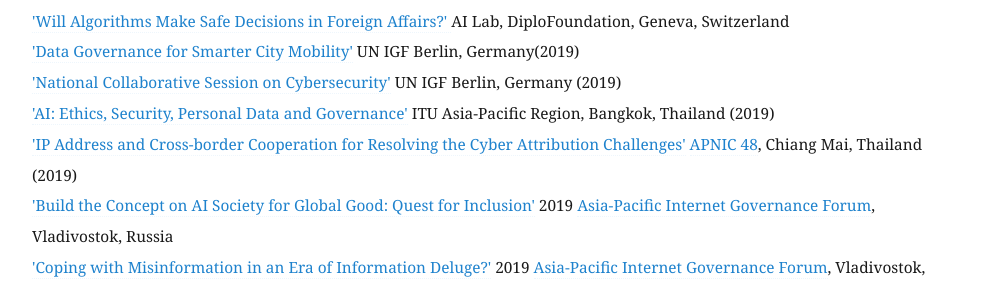
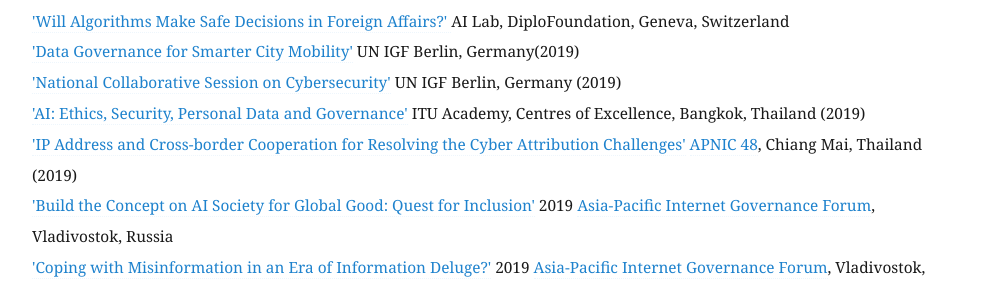
Before and after one commit to eunchangchoi/eunchangchoi.github.io, a Jekyll site: the page built from index.md, in a window 1280 px wide and 900 px high, scrolled down 2384 px. Shown: the part 157-447 px from the top of the window, without its empty margins (68-1061 px from the left). Built offline with Jekyll 4.4.1, drawn with Linux system fonts in a browser that asks for light colours.

Commit message:
Update index.md

```diff
--- a/index.md
+++ b/index.md
@@ -42,7 +42,7 @@
 <a href="https://www.diplomacy.edu/blog/will-algorithms-make-safe-decisions-foreign-affairs">'Will Algorithms Make Safe Decisions in Foreign Affairs?' </a> AI Lab, DiploFoundation, Geneva, Switzerland <br>
 <a href= "https://www.intgovforum.org/multilingual/content/igf-2019-ws-182-data-governance-for-smarter-city-mobility">'Data Governance for Smarter City Mobility'</a> UN IGF Berlin, Germany(2019)<br>
 <a href="https://www.youtube.com/watch?v=nsZJaB3fx0E&feature=youtu.be&t=1689">'National Collaborative Session on Cybersecurity'</a> UN IGF Berlin, Germany (2019) <br>
-<a href="https://www.itu.int/en/ITU-D/Regional-Presence/AsiaPacific/Pages/Events/2019/Artificial-Intelligence-Overview-and-Applications.aspx"> 'AI: Ethics, Security, Personal Data and Governance'</a> ITU Asia-Pacific Region, Bangkok, Thailand (2019)<br>
+<a href="https://www.itu.int/en/ITU-D/Regional-Presence/AsiaPacific/Pages/Events/2019/Artificial-Intelligence-Overview-and-Applications.aspx"> 'AI: Ethics, Security, Personal Data and Governance'</a> ITU Academy, Centres of Excellence, Bangkok, Thailand (2019)<br>
 <a href="https://youtu.be/uRsC_ypHGCg?t=1348">'IP Address and Cross-border Cooperation for Resolving the Cyber Attribution Challenges'</a> <a href="https://conference.apnic.net/48/program/schedule/#/day/6/cooperation-sig"> APNIC 48</a>, Chiang Mai, Thailand (2019) <br>
 <a href="https://www.ftp.asia/index.php/s/tLZWIWMG1Qp7oA0">'Build the Concept on AI Society for Global Good: Quest for Inclusion'</a> 2019 <a href="https://2019.aprigf.asia/prog"> Asia-Pacific Internet Governance Forum</a>, Vladivostok, Russia <br>
 <a href="https://www.ftp.asia/index.php/s/HGkuD3YVUBssKrP">'Coping with Misinformation in an Era of Information Deluge?'</a> 2019 <a href="https://2019.aprigf.asia/prog"> Asia-Pacific Internet Governance Forum</a>, Vladivostok, Russia <br>
```
